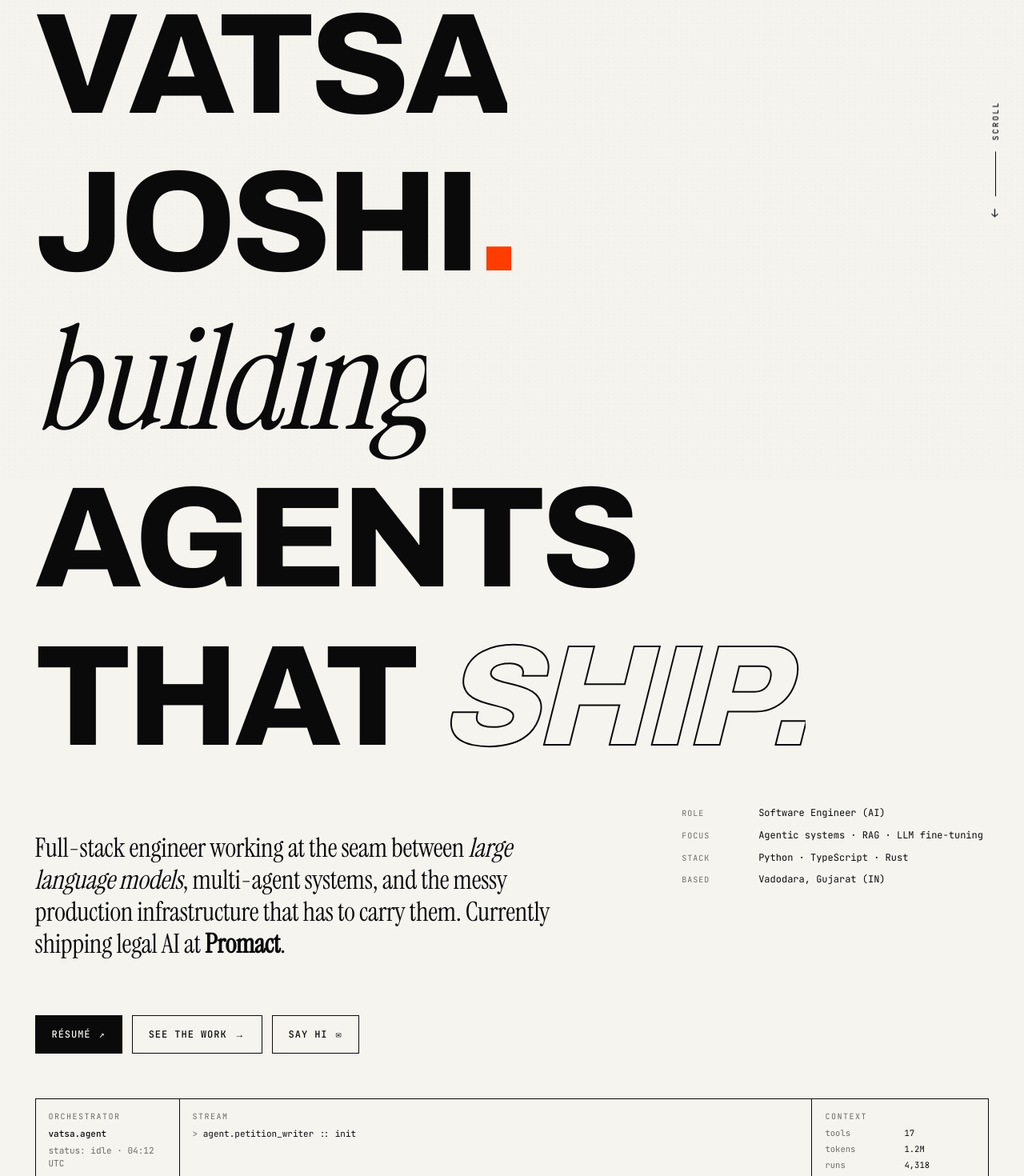
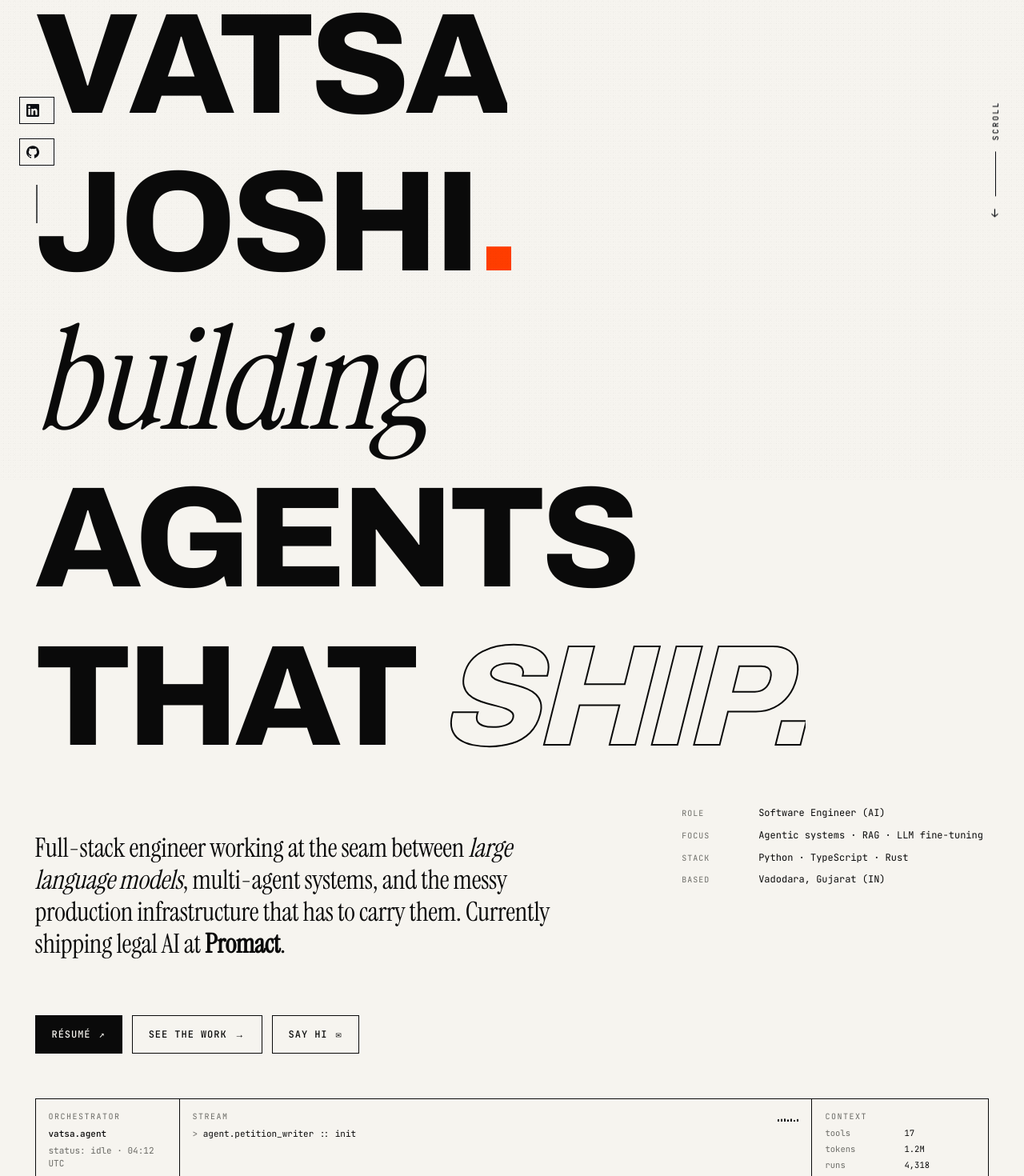
Before and after one commit to Vatsa10/vatsa-joshi-landing, a Next.js app: page / in a window 1280 px wide. Shown: the part 200-1670 px from the top of the page at 80% size. Built offline with nearby package versions, Linux system fonts and the light colour scheme; no server answers.

Commit message:
enhance layout and social links; update resume with new skills and experiences

```diff
--- a/app/globals.css
+++ b/app/globals.css
@@ -20,8 +20,14 @@
 }
 
 *,*::before,*::after{box-sizing:border-box}
-html,body{margin:0;padding:0;overflow-x:hidden}
-html{scroll-behavior:smooth}
+html,body{margin:0;padding:0;overflow-x:hidden;position:relative}
+/* Lenis drives smooth scroll — disable native smooth to avoid double-animation */
+html.lenis{height:auto}
+html.lenis,html.lenis body{overflow:auto}
+html.lenis-smooth{scroll-behavior:auto}
+.lenis.lenis-smooth [data-lenis-prevent]{overscroll-behavior:contain}
+.lenis.lenis-stopped{overflow:hidden}
+html:not(.lenis){scroll-behavior:smooth}
 body{
   background:var(--paper);
   color:var(--ink);
@@ -222,11 +228,32 @@ body::before{
 
 body.nav-open{overflow:hidden}
 
+.rail-socials{display:none}
+
 @media (max-width:720px){
-  .rail nav a:not(.resume-link){display:none}
-  .rail .availability{display:none}
-  .rail nav{gap:10px}
-  .menu-toggle{display:inline-flex}
+  .rail-inner{
+    display:grid;
+    grid-template-columns:1fr auto 1fr;
+    align-items:center;
+    gap:14px;
+  }
+  .rail-inner > .mono-mark{justify-self:start}
+  .rail-inner > .availability{display:none}
+  .rail-inner > nav{display:none}
+  .rail-inner > .menu-toggle{display:inline-flex;justify-self:center}
+  .rail-socials{
+    display:flex;gap:8px;justify-self:end;
+  }
+  .rail-socials a{
+    display:inline-flex;align-items:center;justify-content:center;
+    width:32px;height:32px;
+    border:1.5px solid var(--ink);background:var(--paper);color:var(--ink);
+    transition:background .15s, color .15s;
+  }
+  .rail-socials a:hover,.rail-socials a:focus-visible{
+    background:var(--ink);color:var(--paper);
+  }
+  .rail-socials svg{display:block}
 }
 @media (min-width:721px){
   .nav-backdrop,.nav-drawer{display:none}
@@ -310,6 +337,45 @@ body.nav-open{overflow:hidden}
 .caret{display:inline-block;width:8px;height:1.1em;background:var(--ink);vertical-align:-2px;animation:caret 1.05s steps(1) infinite}
 @keyframes caret{50%{opacity:0}}
 
+/* typewriter caret (inside typed log) */
+.type-caret{
+  display:inline-block;width:7px;height:1em;
+  background:var(--ink);
+  margin-left:2px;vertical-align:-2px;
+  animation:caret 1s steps(1) infinite;
+}
+
+/* animated signal bars (SVG) beside Stream label */
+.agent-label-row{
+  display:flex;align-items:center;justify-content:space-between;gap:8px;
+}
+.signal-bars{overflow:visible;color:var(--ink)}
+.signal-bars rect{
+  fill:currentColor;
+  transform-origin:50% 100%;
+  transform-box:fill-box;
+  animation:signal-idle 1.6s ease-in-out infinite alternate;
+}
+.signal-bars rect:nth-child(1){animation-delay:0s}
+.signal-bars rect:nth-child(2){animation-delay:.08s}
+.signal-bars rect:nth-child(3){animation-delay:.16s}
+.signal-bars rect:nth-child(4){animation-delay:.24s}
+.signal-bars rect:nth-child(5){animation-delay:.12s}
+.signal-bars rect:nth-child(6){animation-delay:.2s}
+.signal-bars rect:nth-child(7){animation-delay:.04s}
+@keyframes signal-idle{
+  from{transform:scaleY(.25)}
+  to{transform:scaleY(.75)}
+}
+.agent-stream.is-typing .signal-bars{color:var(--accent)}
+.agent-stream.is-typing .signal-bars rect{
+  animation:signal-active .42s ease-in-out infinite alternate;
+}
+@keyframes signal-active{
+  from{transform:scaleY(.3)}
+  to{transform:scaleY(1)}
+}
+
 /* ───────── section scaffolding ───────── */
 section.block{padding-top:90px;padding-bottom:90px;position:relative}
 .section-head{
@@ -329,7 +395,12 @@ section.block{padding-top:90px;padding-bottom:90px;position:relative}
 .about-photo .frame{
   aspect-ratio:4/5;background:var(--paper-2);border:1px solid var(--ink);overflow:hidden;position:relative;
 }
-.about-photo img{width:100%;height:100%;object-fit:cover;filter:grayscale(1) contrast(1.05)}
+.about-photo img{
+  position:absolute;top:-10%;left:0;
+  width:100%;height:120%;object-fit:cover;
+  filter:grayscale(1) contrast(1.05);
+  will-change:transform;
+}
 .about-photo .tape{
   position:absolute;top:-14px;left:24px;width:110px;height:28px;
   background:rgba(255,61,0,.35);border:1px solid rgba(0,0,0,.1);
@@ -435,6 +506,7 @@ section.block{padding-top:90px;padding-bottom:90px;position:relative}
 .projects-grid{
   margin-top:28px;display:grid;grid-template-columns:repeat(12,1fr);gap:0;
   border-top:1px solid var(--ink);border-left:1px solid var(--ink);
+  perspective:1400px;
 }
 .p-card{
   grid-column:span 4;
@@ -446,6 +518,8 @@ section.block{padding-top:90px;padding-bottom:90px;position:relative}
   min-height:260px;
   position:relative;
   transition:background .2s;
+  transform-style:preserve-3d;
+  will-change:transform;
 }
 .p-card:hover{background:var(--ink);color:var(--paper)}
 .p-card:hover .p-tag{border-color:var(--paper);color:var(--paper)}
@@ -524,6 +598,17 @@ section.block{padding-top:90px;padding-bottom:90px;position:relative}
 footer{padding:40px 0 50px;font-family:var(--mono);font-size:11px;letter-spacing:.1em;text-transform:uppercase;color:var(--muted);display:flex;justify-content:space-between;flex-wrap:wrap;gap:12px}
 footer a:hover{color:var(--accent)}
 
+/* ───────── Splitting word reveal ───────── */
+.tag-lede.reveal{opacity:1;transform:none;transition:none}
+.tag-lede .word{
+  display:inline-block;
+  opacity:0;
+  transform:translateY(12px);
+  transition:opacity .55s cubic-bezier(.2,.7,.2,1), transform .55s cubic-bezier(.2,.7,.2,1);
+  transition-delay:calc((var(--word-index, 0)) * 22ms);
+}
+.tag-lede.in .word{opacity:1;transform:none}
+
 /* ───────── reveal animations ───────── */
 .reveal{opacity:0;transform:translateY(20px);transition:opacity .8s cubic-bezier(.2,.7,.2,1), transform .8s cubic-bezier(.2,.7,.2,1)}
 .reveal.in{opacity:1;transform:none}
@@ -537,6 +622,32 @@ footer a:hover{color:var(--accent)}
 .reveal.in.stagger > *:nth-child(6){transition-delay:.3s}
 .reveal.in.stagger > *:nth-child(7){transition-delay:.35s}
 .reveal.in.stagger > *:nth-child(8){transition-delay:.4s}
+
+/* ───────── left edge social rail ───────── */
+.edge-rail{
+  position:fixed;left:24px;top:50%;transform:translateY(-50%);
+  z-index:40;
+  display:flex;flex-direction:column;align-items:center;gap:18px;
+  mix-blend-mode:difference;color:#ffffff;
+  pointer-events:auto;
+}
+.edge-rail .edge-spine{
+  width:1.5px;height:48px;background:#ffffff;opacity:.7;margin-top:6px;
+}
+.edge-link{
+  display:flex;align-items:center;gap:10px;
+  padding:8px;border:1.5px solid currentColor;background:transparent;
+  transition:transform .25s, color .15s, padding .25s;
+  font-family:var(--mono);font-size:10px;letter-spacing:.22em;text-transform:uppercase;
+}
+.edge-link .edge-label{
+  max-width:0;overflow:hidden;opacity:0;white-space:nowrap;
+  transition:max-width .3s, opacity .25s, margin-left .3s;
+}
+.edge-link:hover{transform:translateX(2px)}
+.edge-link:hover .edge-label{max-width:100px;opacity:1;margin-left:4px}
+.edge-link svg{flex-shrink:0;display:block}
+@media (max-width:720px){ .edge-rail{display:none} }
 
 /* ───────── scroll hint (desktop) ───────── */
 .scroll-hint{
--- a/app/layout.tsx
+++ b/app/layout.tsx
@@ -169,6 +169,7 @@ const personJsonLd = {
   telephone: "+91-97375-57799",
   sameAs: [
     "https://github.com/Vatsa10",
+    "https://www.linkedin.com/in/vatsa-joshi",
     "https://vatsajoshi.in",
   ],
 };
@@ -198,13 +199,13 @@ export default function RootLayout({ children }: { children: React.ReactNode })
         <Script
           id="ld-person"
           type="application/ld+json"
-          strategy="beforeInteractive"
+          strategy="afterInteractive"
           dangerouslySetInnerHTML={{ __html: JSON.stringify(personJsonLd) }}
         />
         <Script
           id="ld-website"
           type="application/ld+json"
-          strategy="beforeInteractive"
+          strategy="afterInteractive"
           dangerouslySetInnerHTML={{ __html: JSON.stringify(websiteJsonLd) }}
         />
       </body>
--- a/app/page.tsx
+++ b/app/page.tsx
@@ -32,8 +32,59 @@ export default function Home() {
           >
             <span className="bar" aria-hidden="true"></span>
           </button>
+          <div className="rail-socials" aria-label="Social links">
+            <a
+              href="https://www.linkedin.com/in/vatsa-joshi/"
+              target="_blank"
+              rel="noopener"
+              aria-label="LinkedIn"
+            >
+              <svg width="14" height="14" viewBox="0 0 24 24" fill="currentColor" aria-hidden="true">
+                <path d="M20.45 20.45h-3.55v-5.57c0-1.33-.02-3.04-1.85-3.04-1.86 0-2.14 1.45-2.14 2.95v5.66H9.36V9h3.41v1.56h.05c.47-.9 1.64-1.85 3.37-1.85 3.6 0 4.26 2.37 4.26 5.45v6.29zM5.34 7.43a2.06 2.06 0 1 1 0-4.12 2.06 2.06 0 0 1 0 4.12zM7.12 20.45H3.56V9h3.56v11.45zM22.22 0H1.77C.79 0 0 .77 0 1.72v20.56C0 23.23.79 24 1.77 24h20.45c.98 0 1.78-.77 1.78-1.72V1.72C24 .77 23.2 0 22.22 0z" />
+              </svg>
+            </a>
+            <a
+              href="https://github.com/Vatsa10"
+              target="_blank"
+              rel="noopener"
+              aria-label="GitHub"
+            >
+              <svg width="14" height="14" viewBox="0 0 24 24" fill="currentColor" aria-hidden="true">
+                <path d="M12 .3a12 12 0 0 0-3.79 23.4c.6.11.82-.26.82-.58v-2.02c-3.34.73-4.04-1.61-4.04-1.61-.55-1.39-1.34-1.76-1.34-1.76-1.09-.74.08-.73.08-.73 1.21.09 1.84 1.24 1.84 1.24 1.07 1.84 2.81 1.31 3.5 1 .1-.78.41-1.31.75-1.61-2.66-.3-5.47-1.33-5.47-5.93 0-1.31.47-2.38 1.24-3.22-.12-.31-.54-1.52.12-3.17 0 0 1-.32 3.3 1.23a11.5 11.5 0 0 1 6 0c2.28-1.55 3.29-1.23 3.29-1.23.66 1.65.24 2.86.12 3.17.77.84 1.24 1.91 1.24 3.22 0 4.61-2.81 5.62-5.48 5.92.42.36.81 1.1.81 2.22v3.29c0 .32.21.69.82.58A12 12 0 0 0 12 .3" />
+              </svg>
+            </a>
+          </div>
         </div>
       </header>
+
+      {/* Left edge social rail — fixed, desktop only */}
+      <aside className="edge-rail" aria-label="Social links">
+        <a
+          className="edge-link"
+          href="https://www.linkedin.com/in/vatsa-joshi/"
+          target="_blank"
+          rel="noopener"
+          aria-label="LinkedIn — Vatsa Joshi"
+        >
+          <svg width="16" height="16" viewBox="0 0 24 24" aria-hidden="true" fill="currentColor">
+            <path d="M20.45 20.45h-3.55v-5.57c0-1.33-.02-3.04-1.85-3.04-1.86 0-2.14 1.45-2.14 2.95v5.66H9.36V9h3.41v1.56h.05c.47-.9 1.64-1.85 3.37-1.85 3.6 0 4.26 2.37 4.26 5.45v6.29zM5.34 7.43a2.06 2.06 0 1 1 0-4.12 2.06 2.06 0 0 1 0 4.12zM7.12 20.45H3.56V9h3.56v11.45zM22.22 0H1.77C.79 0 0 .77 0 1.72v20.56C0 23.23.79 24 1.77 24h20.45c.98 0 1.78-.77 1.78-1.72V1.72C24 .77 23.2 0 22.22 0z" />
+          </svg>
+          <span className="edge-label">LinkedIn</span>
+        </a>
+        <a
+          className="edge-link"
+          href="https://github.com/Vatsa10"
+          target="_blank"
+          rel="noopener"
+          aria-label="GitHub — Vatsa10"
+        >
+          <svg width="16" height="16" viewBox="0 0 24 24" aria-hidden="true" fill="currentColor">
+            <path d="M12 .3a12 12 0 0 0-3.79 23.4c.6.11.82-.26.82-.58v-2.02c-3.34.73-4.04-1.61-4.04-1.61-.55-1.39-1.34-1.76-1.34-1.76-1.09-.74.08-.73.08-.73 1.21.09 1.84 1.24 1.84 1.24 1.07 1.84 2.81 1.31 3.5 1 .1-.78.41-1.31.75-1.61-2.66-.3-5.47-1.33-5.47-5.93 0-1.31.47-2.38 1.24-3.22-.12-.31-.54-1.52.12-3.17 0 0 1-.32 3.3 1.23a11.5 11.5 0 0 1 6 0c2.28-1.55 3.29-1.23 3.29-1.23.66 1.65.24 2.86.12 3.17.77.84 1.24 1.91 1.24 3.22 0 4.61-2.81 5.62-5.48 5.92.42.36.81 1.1.81 2.22v3.29c0 .32.21.69.82.58A12 12 0 0 0 12 .3" />
+          </svg>
+          <span className="edge-label">GitHub</span>
+        </a>
+        <span className="edge-spine" aria-hidden="true" />
+      </aside>
 
       {/* Mobile drawer */}
       <div className="nav-backdrop" id="navBackdrop" aria-hidden="true"></div>
@@ -122,8 +173,25 @@ export default function Home() {
             <div style={{ fontWeight: 500 }}>vatsa.agent</div>
             <div style={{ color: "var(--muted)", marginTop: 4 }}>status: idle · 04:12 UTC</div>
           </div>
-          <div>
-            <div className="agent-label">Stream</div>
+          <div className="agent-stream">
+            <div className="agent-label agent-label-row">
+              <span>Stream</span>
+              <svg
+                className="signal-bars"
+                width="26"
+                height="12"
+                viewBox="0 0 26 12"
+                aria-hidden="true"
+              >
+                <rect x="0" y="4" width="2" height="8" />
+                <rect x="4" y="2" width="2" height="10" />
+                <rect x="8" y="0" width="2" height="12" />
+                <rect x="12" y="3" width="2" height="9" />
+                <rect x="16" y="1" width="2" height="11" />
+                <rect x="20" y="5" width="2" height="7" />
+                <rect x="24" y="3" width="2" height="9" />
+              </svg>
+            </div>
             <div className="agent-log" id="agentLog" suppressHydrationWarning>
               <div className="line"><span className="tok">&gt;</span> boot orchestrator.py ...</div>
             </div>
@@ -574,15 +642,15 @@ export default function Home() {
             <span className="k">GitHub</span>
             <span className="v">@Vatsa10 ↗</span>
           </a>
-          <a className="contact-link" href="https://vatsajoshi.in" target="_blank" rel="noopener">
-            <span className="k">Web</span>
-            <span className="v">vatsajoshi.in ↗</span>
+          <a className="contact-link" href="https://www.linkedin.com/in/vatsa10/" target="_blank" rel="noopener">
+            <span className="k">LinkedIn</span>
+            <span className="v">in/vatsa10 ↗</span>
           </a>
         </div>
 
         <footer>
           <span>© Vatsa Joshi · 2026</span>
-          <span>Built in Vadodara · Last deploy 04/2026</span>
+          <span>Built in Vadodara · Last deploy 05/2026</span>
           <span><a href="#home">Back to top ↑</a></span>
         </footer>
       </section>
```
Also changed, not shown: 1 other file (tests, documents, lock files or other folders).
